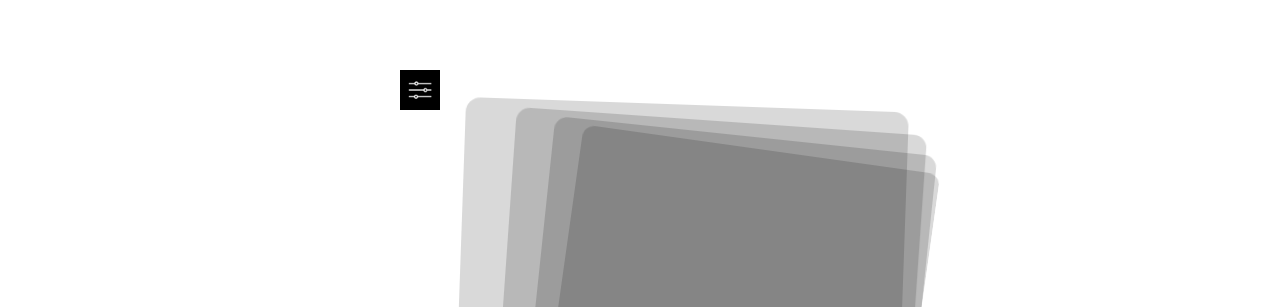
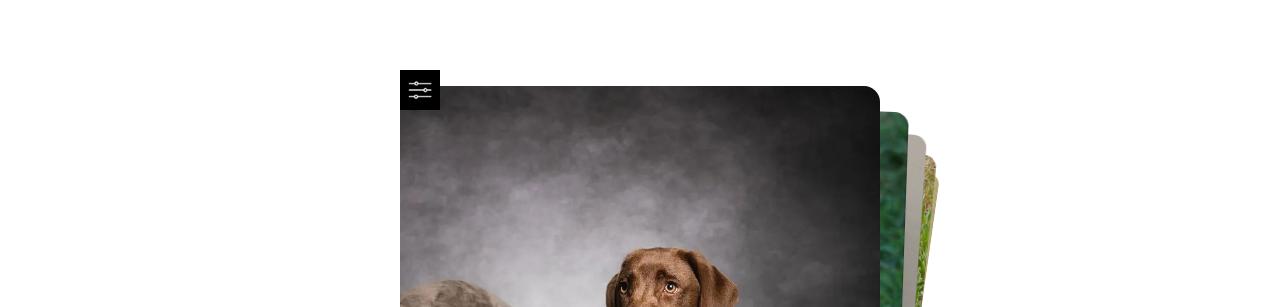
Before and after one commit to diegoaveiro/comraca_equipaderesgateanimal, a plain HTML site: page index.html in a window 1280 px wide. Shown: the part 122-429 px from the top of the page. Drawn offline with nearby package versions, Linux system fonts and the light colour scheme; the site is published under a folder, as on GitHub Pages, so addresses that start at the root find nothing.

Commit message:
index.html

```diff
--- a/index.html
+++ b/index.html
@@ -92,7 +92,7 @@
       <li class="pet" data-size="Small" data-age="Puppy" data-sex="Male" data-castrated="true">
         <a href="https://www.instagram.com/p/CsY-1lfsG44/?utm_source=ig_web_copy_
           link&igshid=MzRlODBiNWFlZA==" target="_blank">
-          <img src="/images/dino.jpg" alt="dino" height="480px">
+          <img src="./images/dino.jpg" alt="dino" height="480px">
         </a>
       </li>
     </div>
@@ -101,7 +101,7 @@
       <li class="pet" data-size="Small" data-age="Puppy" data-sex="Male" data-castrated="false">
         <a href="https://www.instagram.com/p/CtMujf2t7wa/?utm_source=ig_web_copy_
           link&igshid=MzRlODBiNWFlZA==" target="_blank">
-          <img src="/images/alvarito.jpg" alt="alvarito" height="480px">
+          <img src="./images/alvarito.jpg" alt="alvarito" height="480px">
         </a>
       </li>
     </div>
@@ -110,7 +110,7 @@
       <li class="pet" data-size="Small" data-age="Adult" data-sex="Male" data-castrated="true">
         <a href="https://www.instagram.com/p/CsOQNK_NRFW/?utm_source=ig_web_copy_
           link&igshid=MzRlODBiNWFlZA==" target="_blank">
-          <img src="/images/tomas.jpg" alt="tomas" height="480px">
+          <img src="./images/tomas.jpg" alt="tomas" height="480px">
         </a>
       </li>
     </div>
@@ -118,19 +118,18 @@
     <div class="swiper-slide">
       <li class="pet" data-size="Medium" data-age="Adult" data-sex="Female" data-castrated="true">
         <a href="https://www.instagram.com/p/CtRFwgBNqP6/?
-        utm_source=ig_web_copy_link&igshid=MzRlODBiNWFlZA==" target="_blank"><img src="/images/kya.jpg" alt="" height="480px"></a>
+        utm_source=ig_web_copy_link&igshid=MzRlODBiNWFlZA==" target="_blank"><img src="./images/kya.jpg" alt="" height="480px"></a>
       </li>
     </div>
 
     <div class="swiper-slide">
       <li class="pet" data-size="Large" data-age="Mature" data-sex="Male" data-castrated="true">
         <a href="https://www.instagram.com/p/CsgJesWIaOl/?
-        utm_source=ig_web_copy_link&igshid=MzRlODBiNWFlZA==" target="_blank"><img src="/images/montanha.jpg" alt="" height="480px"></a>
+        utm_source=ig_web_copy_link&igshid=MzRlODBiNWFlZA==" target="_blank"><img src="./images/montanha.jpg" alt="" height="480px"></a>
       </li>
     </div>
   </div>
 </div>
-
 
 <footer>
 <div class="contatos">
```
